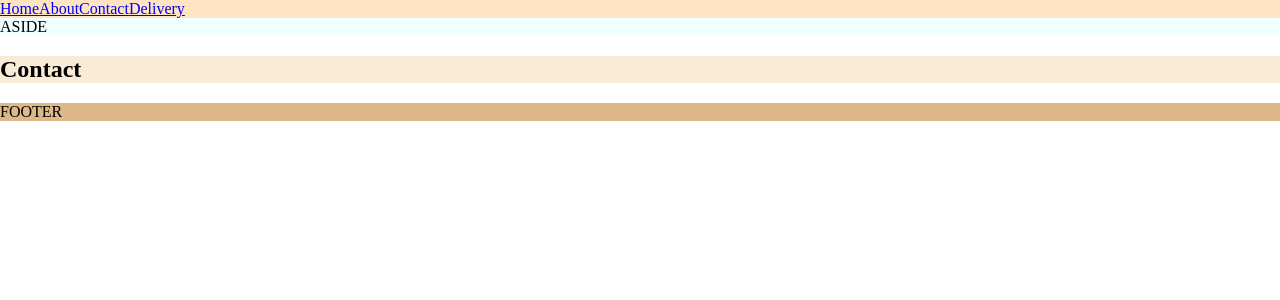
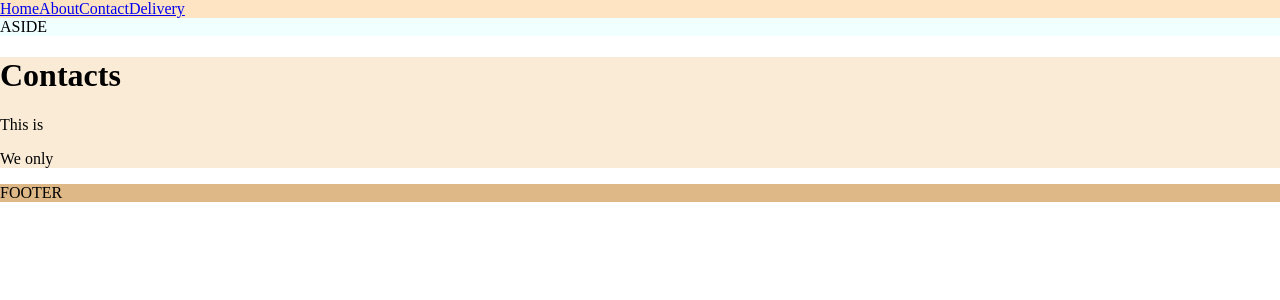
Before and after one commit to keneshova/diploma, a React (Vite) app: page /contact in a window 1280 px wide. Shown: the top 300 px of the page. Built offline with nearby package versions, Linux system fonts and the light colour scheme.

Commit message:
added navigation data

```diff
--- a/src/App.jsx
+++ b/src/App.jsx
@@ -1,15 +1,19 @@
 import { Routes, Route} from "react-router-dom"
 import Layout from "./componets/Layout/Layout";
+import About from "./pages/About";
+import Contact from "./pages/Contact";
+import Delivery from "./pages/Delivery";
+import Home from "./pages/Home";
 
 export default function App() {
   return (
     <div className="App">
       <Layout>
        <Routes>
-          <Route path="/" element={<h2>Home</h2>} exact></Route>
-          <Route path="/about" element={<h2>About</h2>} exact></Route>
-          <Route path="/contact" element={<h2>Contact</h2>} exact></Route>
-          <Route path="/delivery" element={<h2>Delivery</h2>} exact></Route>
+          <Route path="/" element={<Home />} exact />
+          <Route path="/about" element={<About />} exact />
+          <Route path="/contact" element={<Contact />} exact />
+          <Route path="/delivery" element={<Delivery />} exact/>
 
         </Routes>
       </Layout>
--- /dev/null
+++ b/src/pages/About.jsx
@@ -0,0 +1,9 @@
+export default function About(){
+  return(
+    <div className="About">
+      <h1>About us</h1>
+      <p>This is </p>
+      <p>We only</p>
+    </div>
+  );
+}
--- /dev/null
+++ b/src/pages/Contact.jsx
@@ -0,0 +1,9 @@
+export default function Contact(){
+  return(
+    <div className="Contact">
+      <h1>Contacts</h1>
+      <p>This is </p>
+      <p>We only</p>
+    </div>
+  );
+}
--- /dev/null
+++ b/src/pages/Delivery.jsx
@@ -0,0 +1,9 @@
+export default function Delivery(){
+  return(
+    <div className="Delivery">
+      <h1>delivery with in week</h1>
+      <p>This is </p>
+      <p>We only</p>
+    </div>
+  );
+}
--- /dev/null
+++ b/src/pages/Home.jsx
@@ -0,0 +1,9 @@
+export default function Home(){
+  return(
+    <div className="Home">
+      <h1>Welcome to Jewelry store</h1>
+      <p>Our jevelry store specializes in providing our customers with high quality, timeless jevelry that will make any look elegant. </p>
+      <p>We only</p>
+    </div>
+  );
+}
```
